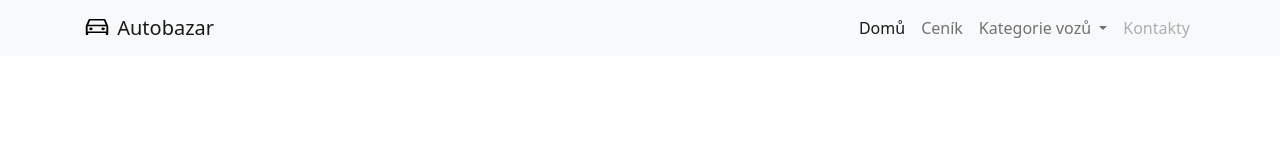
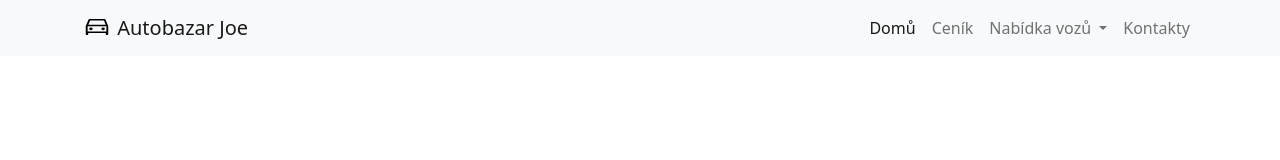
Before and after one commit to OndrejKulhavy/03_11_2022, a plain HTML site: page index.html in a window 1280 px wide. Drawn offline with nearby package versions, Linux system fonts and the light colour scheme.

Commit message:
feat: add pages for each of the main sections of the site

```diff
--- a/index.html
+++ b/index.html
@@ -7,14 +7,14 @@
     <link rel="shortcut icon" href="car.svg" type="image/x-icon">
     <link href="https://cdn.jsdelivr.net/npm/bootstrap@5.2.2/dist/css/bootstrap.min.css" rel="stylesheet" integrity="sha384-Zenh87qX5JnK2Jl0vWa8Ck2rdkQ2Bzep5IDxbcnCeuOxjzrPF/et3URy9Bv1WTRi" crossorigin="anonymous">
     <script src="https://cdn.jsdelivr.net/npm/bootstrap@5.2.2/dist/js/bootstrap.bundle.min.js" defer integrity="sha384-OERcA2EqjJCMA+/3y+gxIOqMEjwtxJY7qPCqsdltbNJuaOe923+mo//f6V8Qbsw3" crossorigin="anonymous"></script>
-    <title>Document</title>
+    <title>Autobazar Joe</title>
 </head>
 <body>
     <nav class="navbar navbar-expand-lg bg-light">
         <div class="container">
             <a class="navbar-brand" href="#">
                 <img src="car.svg" alt="Logo" width="30" height="24" class="d-inline-block align-text-top">
-                Autobazar
+                Autobazar Joe
               </a>
           <button class="navbar-toggler" type="button" data-bs-toggle="collapse" data-bs-target="#navbarSupportedContent" aria-controls="navbarSupportedContent" aria-expanded="false" aria-label="Toggle navigation">
             <span class="navbar-toggler-icon"></span>
@@ -29,7 +29,7 @@
               </li>
               <li class="nav-item dropdown">
                 <a class="nav-link dropdown-toggle" href="#" role="button" data-bs-toggle="dropdown" aria-expanded="false">
-                  Kategorie vozů
+                  Nabídka vozů
                 </a>
                 <ul class="dropdown-menu">
                   <li><a class="dropdown-item" href="#">Action</a></li>
@@ -39,7 +39,7 @@
                 </ul>
               </li>
               <li class="nav-item">
-                <a class="nav-link disabled">Kontakty</a>
+                <a class="nav-link">Kontakty</a>
               </li>
             </ul>
           </div>
```
Also changed, not shown: cenik.html (added), kontakty.html (added), vozy.html (added).
